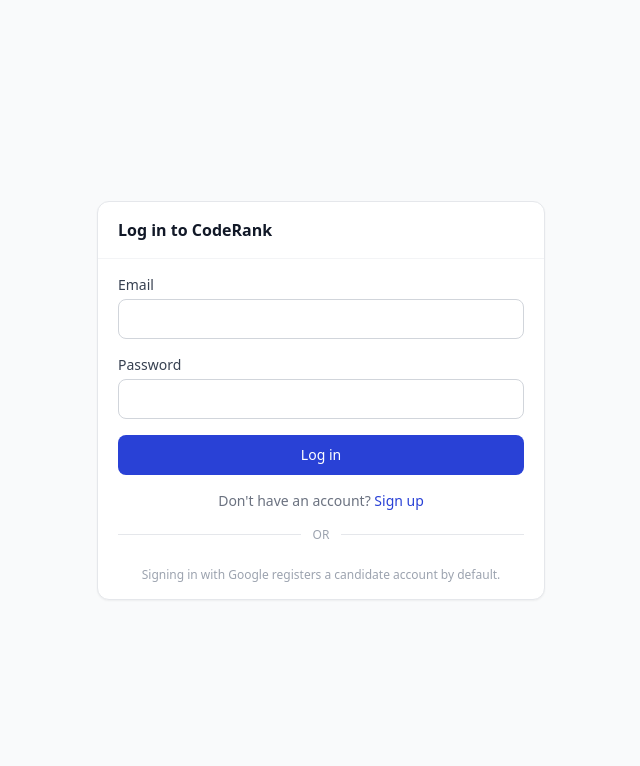
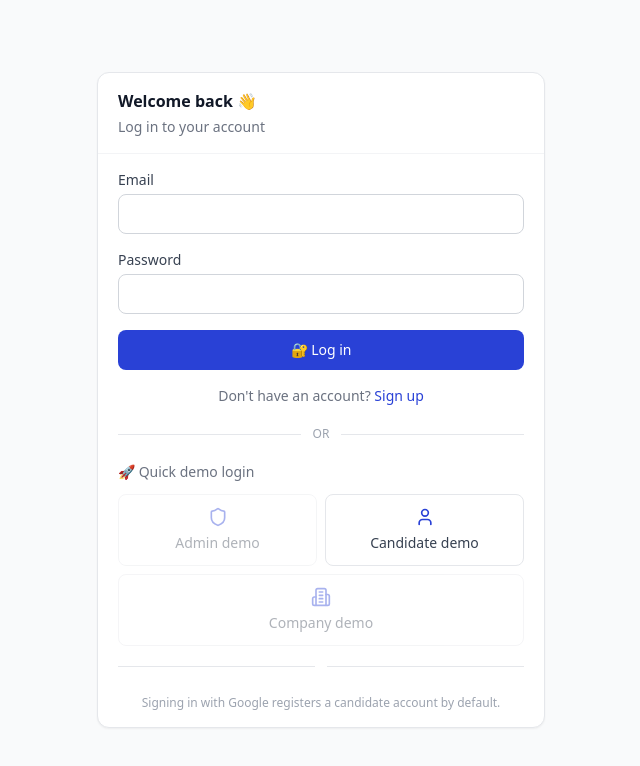
Before and after one commit to najmulcodes/L2B7A7, a Next.js app: page /login in a window 1280 px wide. Shown: the top 766 px of the page, without its empty margins (319-959 px from the left). Built offline with nearby package versions, Linux system fonts and the light colour scheme; no server answers.

Commit message:
feat: implement one-click demo login buttons

```diff
--- a/src/app/(auth)/login/page.tsx
+++ b/src/app/(auth)/login/page.tsx
@@ -14,6 +14,7 @@
 import { Button } from "@/components/ui/Button";
 import { Alert } from "@/components/ui/Alert";
 import { GoogleSignInButton } from "@/components/auth/GoogleSignInButton";
+import { DemoLoginButtons } from "@/components/auth/DemoLoginButtons";
 import { useState } from "react";
 import { useQueryClient } from "@tanstack/react-query";
 
@@ -67,7 +68,8 @@
   return (
     <Card>
       <CardHeader>
-        <CardTitle>Log in to CodeRank</CardTitle>
+        <CardTitle>Welcome back 👋</CardTitle>
+        <p className="mt-1 text-sm text-gray-500">Log in to your account</p>
       </CardHeader>
       <CardContent>
         {formError && (
@@ -87,7 +89,7 @@
             <FieldError message={errors.password?.message} />
           </div>
           <Button type="submit" className="w-full" isLoading={isSubmitting}>
-            Log in
+            🔐 Log in
           </Button>
         </form>
         <p className="mt-4 text-center text-sm text-gray-500">
@@ -97,9 +99,16 @@
           </Link>
         </p>
 
-        <div className="my-4 flex items-center gap-3 text-xs text-gray-400">
+        <div className="my-5 flex items-center gap-3 text-xs font-medium text-gray-400">
           <div className="h-px flex-1 bg-gray-200" />
           OR
+          <div className="h-px flex-1 bg-gray-200" />
+        </div>
+
+        <DemoLoginButtons onNavigate={(path) => router.push(path)} />
+
+        <div className="my-5 flex items-center gap-3 text-xs text-gray-400">
+          <div className="h-px flex-1 bg-gray-200" />
           <div className="h-px flex-1 bg-gray-200" />
         </div>
         <GoogleSignInButton
--- /dev/null
+++ b/src/components/auth/DemoLoginButtons.tsx
@@ -0,0 +1,109 @@
+"use client";
+
+import { useState } from "react";
+import { Shield, User, Building2 } from "lucide-react";
+import { useAuth } from "@/providers/AuthProvider";
+import { useToast } from "@/providers/ToastProvider";
+import { ApiClientError } from "@/lib/api-client";
+import type { Role } from "@/types/api";
+
+// Real demo accounts, configured per deployment via env vars — never
+// hardcoded credentials in source. Seed these three users (one per role)
+// on your backend, then set the matching NEXT_PUBLIC_DEMO_* vars. See
+// .env.example. A role with no configured demo account simply shows a
+// disabled button instead of silently failing.
+const DEMO_ACCOUNTS: Array<{
+  role: Role;
+  label: string;
+  icon: typeof Shield;
+  email?: string;
+  password?: string;
+}> = [
+  {
+    role: "ADMIN",
+    label: "Admin",
+    icon: Shield,
+    email: process.env.NEXT_PUBLIC_DEMO_ADMIN_EMAIL,
+    password: process.env.NEXT_PUBLIC_DEMO_ADMIN_PASSWORD,
+  },
+  {
+    role: "CANDIDATE",
+    label: "Candidate",
+    icon: User,
+    email: process.env.NEXT_PUBLIC_DEMO_CANDIDATE_EMAIL,
+    password: process.env.NEXT_PUBLIC_DEMO_CANDIDATE_PASSWORD,
+  },
+  {
+    role: "COMPANY",
+    label: "Company",
+    icon: Building2,
+    email: process.env.NEXT_PUBLIC_DEMO_COMPANY_EMAIL,
+    password: process.env.NEXT_PUBLIC_DEMO_COMPANY_PASSWORD,
+  },
+];
+
+const ROLE_HOME: Record<Role, string> = {
+  CANDIDATE: "/candidate/dashboard",
+  COMPANY: "/company/dashboard",
+  ADMIN: "/admin/dashboard",
+};
+
+export function DemoLoginButtons({ onNavigate }: { onNavigate: (path: string) => void }) {
+  const { login } = useAuth();
+  const { toast } = useToast();
+  const [pending, setPending] = useState<Role | null>(null);
+
+  const handleDemoLogin = async (account: (typeof DEMO_ACCOUNTS)[number]) => {
+    if (!account.email || !account.password) return;
+    setPending(account.role);
+    try {
+      const user = await login({ email: account.email, password: account.password });
+      onNavigate(ROLE_HOME[user.role] ?? "/");
+    } catch (err) {
+      toast(err instanceof ApiClientError ? err.message : "Demo login failed", "error");
+    } finally {
+      setPending(null);
+    }
+  };
+
+  return (
+    <div>
+      <div className="mb-3 flex items-center gap-2 text-sm font-medium text-gray-500">🚀 Quick demo login</div>
+      <div className="grid grid-cols-2 gap-2">
+        {DEMO_ACCOUNTS.slice(0, 2).map((account) => (
+          <DemoButton key={account.role} account={account} pending={pending} onClick={handleDemoLogin} />
+        ))}
+      </div>
+      <div className="mt-2">
+        <DemoButton account={DEMO_ACCOUNTS[2]} pending={pending} onClick={handleDemoLogin} full />
+      </div>
+    </div>
+  );
+}
+
+function DemoButton({
+  account,
+  pending,
+  onClick,
+  full,
+}: {
+  account: (typeof DEMO_ACCOUNTS)[number];
+  pending: Role | null;
+  onClick: (account: (typeof DEMO_ACCOUNTS)[number]) => void;
+  full?: boolean;
+}) {
+  const Icon = account.icon;
+  const configured = Boolean(account.email && account.password);
+  return (
+    <button
+      type="button"
+      disabled={!configured || pending !== null}
+      onClick={() => onClick(account)}
+      title={configured ? undefined : "Set the matching NEXT_PUBLIC_DEMO_* env vars to enable this button"}
+      className={`flex ${full ? "w-full" : ""} flex-col items-center gap-1.5 rounded-lg border border-gray-200 px-3 py-3 text-sm font-medium text-gray-700 transition-colors hover:border-brand-300 hover:bg-brand-50 disabled:cursor-not-allowed disabled:opacity-40 disabled:hover:border-gray-200 disabled:hover:bg-transparent`}
+    >
+      <Icon className="h-5 w-5 text-brand-600" />
+      {pending === account.role ? "Signing in…" : `${account.label} demo`}
+    </button>
+  );
+}
```
